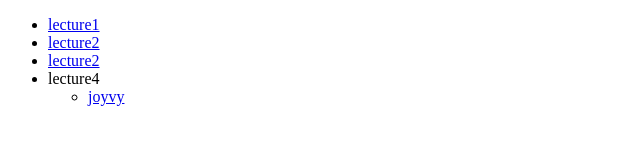
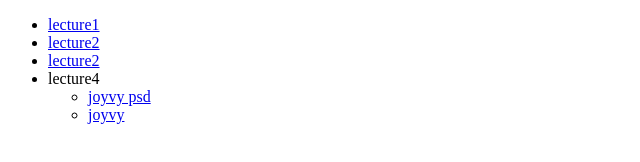
Before and after one commit to mandelbroo/WebUIcourse, a plain HTML site: page index.html in a window 1280 px wide. Shown: the full height of the page, 0-640 px from the left. Drawn offline with Linux system fonts and the light colour scheme.

Commit message:
add link to psd

```diff
--- a/index.html
+++ b/index.html
@@ -11,6 +11,7 @@
       <li><a href="lecture3/index.html">lecture2</a></li>
       <li>lecture4
         <ul>
+          <li><a href="https://www.dropbox.com/s/4kljf025vrecbct/Landing-Ok.psd?dl=0" target="_blank">joyvy psd</a></li>
           <li><a href="lecture4/joyvy/index.html">joyvy</a></li>
         </ul>
       </li>
```
